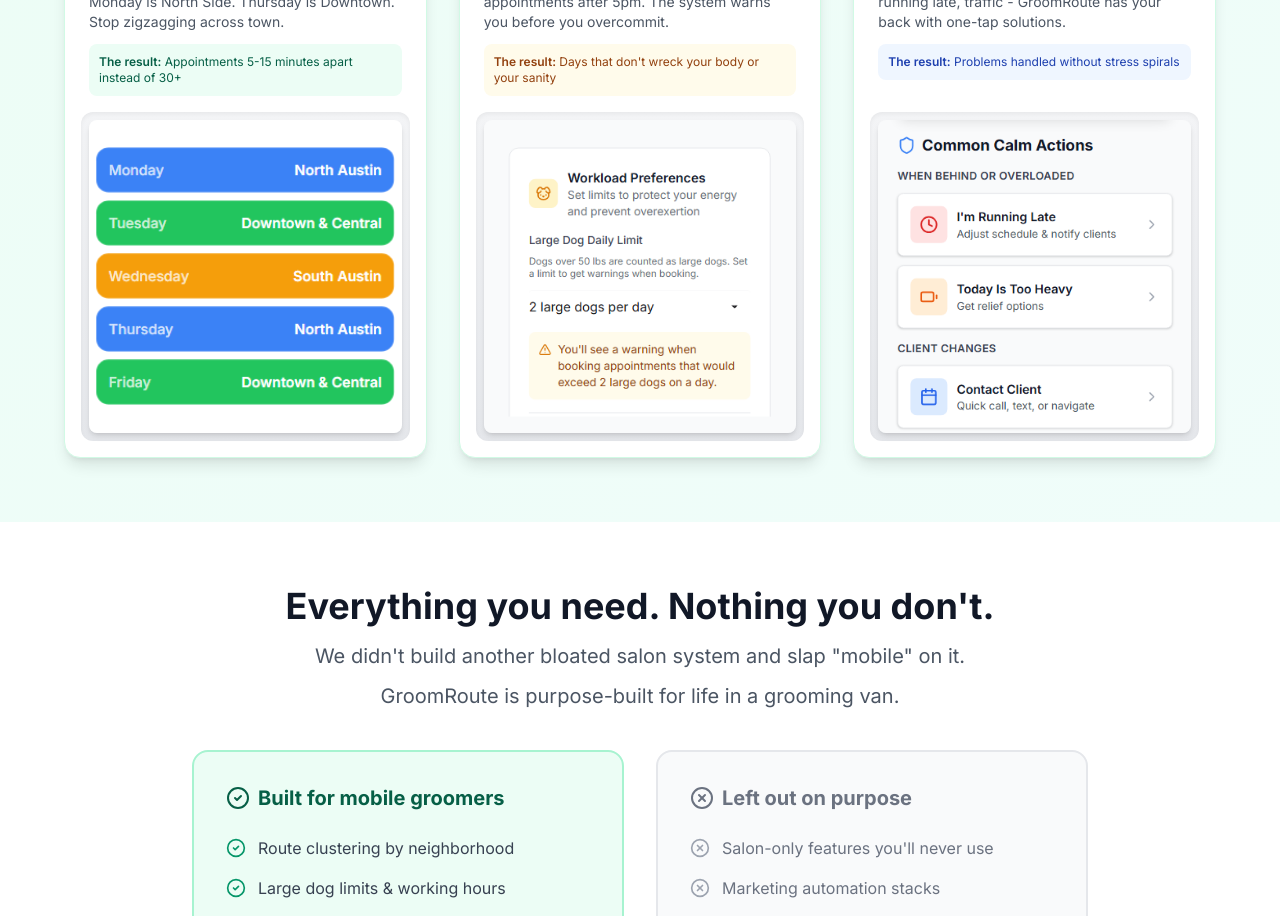
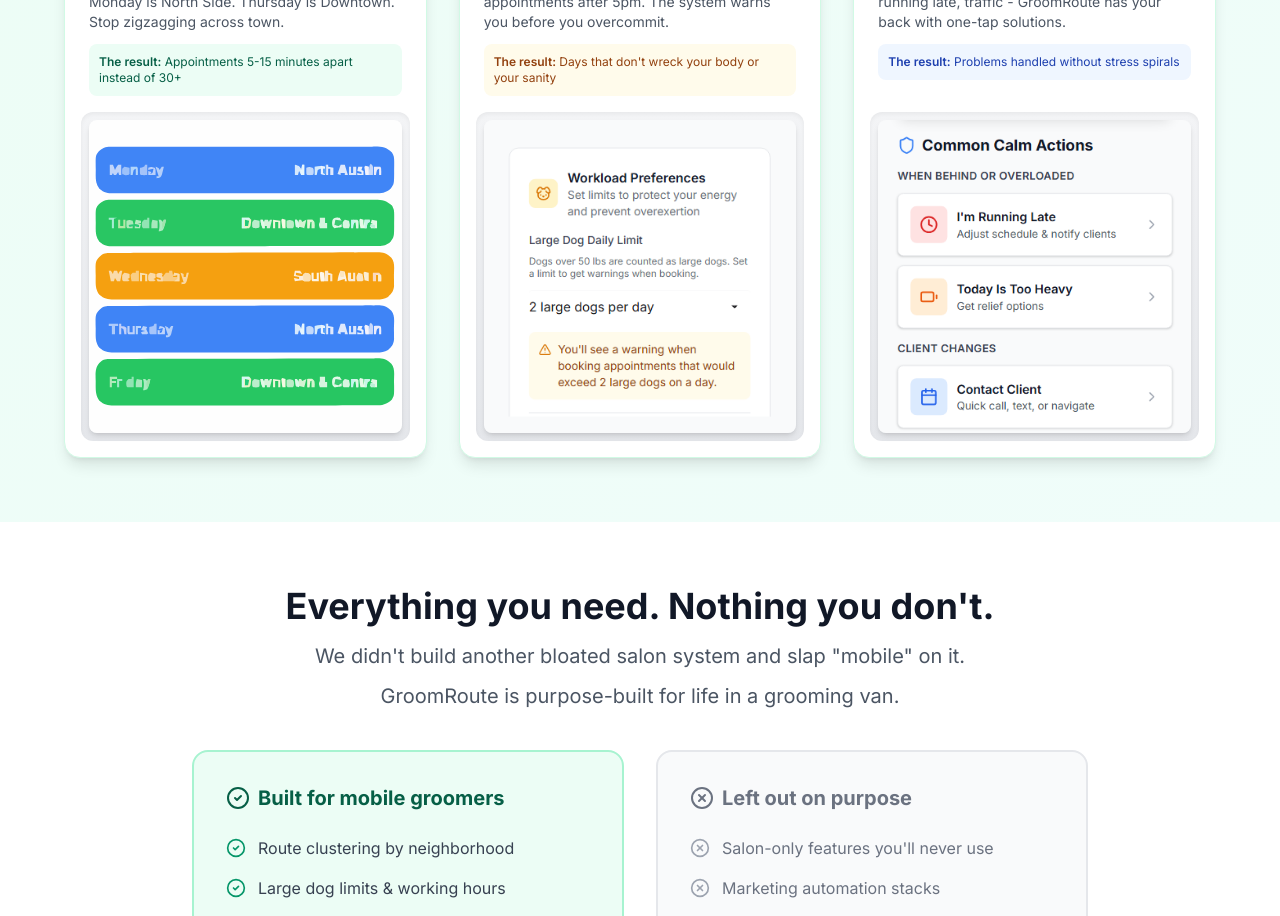
Before and after one commit to srdjank87/groomroute, a Next.js app: page / in a window 1280 px wide. Shown: the part 2080-2996 px from the top of the page. Built offline with nearby package versions, Linux system fonts and the light colour scheme; no server answers.

Commit message:
testing svg2

```diff
--- a/app/page.tsx
+++ b/app/page.tsx
@@ -216,9 +216,9 @@
               <div className="mt-auto px-4 pb-4">
                 <div className="bg-gradient-to-b from-gray-100 to-gray-200 rounded-xl p-2 shadow-inner">
                   <Image
-                    src="/images/area_days.png"
+                    src="/images/area_days.svg"
                     alt="Area Days feature - assign neighborhoods to specific days"
-                    width={400}
+                    width={300}
                     height={300}
                     className="rounded-lg w-full shadow-md"
                   />
@@ -248,7 +248,7 @@
                   <Image
                     src="/images/workload_protection.png"
                     alt="Workload Protection feature - set daily limits and get warnings"
-                    width={400}
+                    width={300}
                     height={300}
                     className="rounded-lg w-full shadow-md"
                   />
@@ -277,7 +277,7 @@
                   <Image
                     src="/images/day_rescue.png"
                     alt="Day-of Rescue feature - one-tap solutions for problems"
-                    width={400}
+                    width={300}
                     height={300}
                     className="rounded-lg w-full shadow-md"
                   />
```
